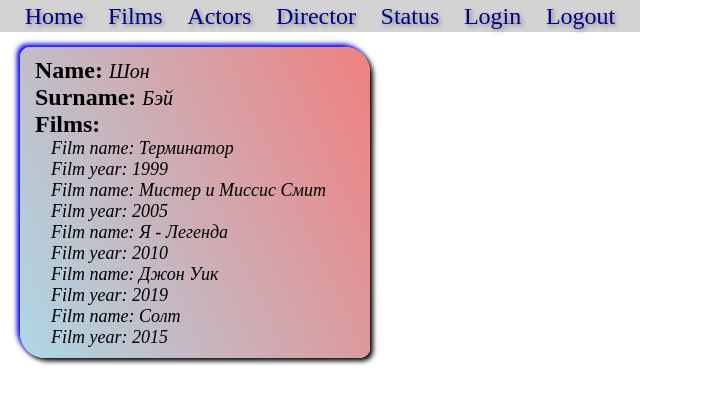
After one commit to AntiViruS90/SearchOnLine, a Django app: page /director_info/1 in a window 1280 px wide. The commit adds this page. Shown: the top 404 px of the page, without its empty margins (0-703 px from the left). Run offline with Django 4.2, Linux system fonts and the light colour scheme; data comes from the database, SQL or seed files in the repository.

Commit message:
new HTML pages: director_list and director_detail

```diff
--- a/SearchBase/models.py
+++ b/SearchBase/models.py
@@ -15,6 +15,9 @@ class Director(m.Model):
 
     def __str__(self):
         return f'{self.firstname} {self.lastname}'
+
+    def get_absolute_url(self):
+        return reverse('director_info', args=[self.id])
 
 
 class Actor(m.Model):
--- a/SearchBase/views.py
+++ b/SearchBase/views.py
@@ -1,6 +1,7 @@
 from django.shortcuts import render, redirect
 from .models import *
-from django.contrib.auth.models import User     # Создание юзера через программу
+from django.contrib.auth.models import User  # Создание юзера через программу
+
 
 # Create your views here.
 
@@ -50,8 +51,10 @@ class FilmsList(generic.ListView):
 #     return HttpResponse(film.title)
 
 
-class FilmDetailList(generic.DetailView):   # Второй вариант
+class FilmDetailList(generic.DetailView):  # Второй вариант
     model = Film
+
+
 """
 В модуле DetailView нужно применять функцию get_absolute_url,
 который был включен в файле models.Film => def
@@ -60,9 +63,19 @@ get_absolute_url(self):
     что именно нужно конвертировать]) args=[self.id])
 
 """
+
+
 class ActorList(generic.ListView):
     model = Actor
 
 
 class ActorDetailList(generic.DetailView):
     model = Actor
+
+
+class DirectorList(generic.ListView):
+    model = Director
+
+
+class DirectorDetailList(generic.DetailView):
+    model = Director
--- a/SearchOnLine/urls.py
+++ b/SearchOnLine/urls.py
@@ -26,7 +26,10 @@ urlpatterns = [
     path('info/<slug:pk>/<str:title>', views.FilmDetailList.as_view(), name='info'),
     path('actor/', views.ActorList.as_view(), name='allactor'),
     path('actor_info/<slug:pk>', views.ActorDetailList.as_view(), name='actor_info'),
+    path('director/', views.DirectorList.as_view(), name='alldirector'),
+    path('director_info/<slug:pk>', views.DirectorDetailList.as_view(), name='director_info'),
     path('user/', include('django.contrib.auth.urls')),
+
 ]
 """
 pk - Primary key identifying или айди(ID)
--- /dev/null
+++ b/templates/SearchBase/director_detail.html
@@ -0,0 +1,15 @@
+{% extends 'index.html' %}
+
+{% block content %}
+    <div class="film_detail">
+        <div><h2>Name: <span><i>{{ director.firstname }}</i></span></h2></div>
+        <div><h2>Surname: <span><i>{{ director.lastname }}</i></span></h2></div>
+
+        <h2>Films:</h2>
+        {% for film in director.film_set.get_queryset %}
+            <p>Film name: {{ film.title }}</p>
+            <p>Film year: {{ film.year }}</p>
+        {% endfor %}
+    </div>
+
+{% endblock content %}
--- a/templates/index.html
+++ b/templates/index.html
@@ -6,7 +6,6 @@
     {% block head %}
     <title>Каталог фильмов</title>
         <link rel="stylesheet" href="{% static 'css/style.css' %}">
-
     {% endblock head %}
 </head>
     <body>
@@ -16,7 +15,7 @@
                 <a href="{% url 'home' %}">Home</a>
                 <a href="{% url 'allfilms' %}">Films</a>
                 <a href="{% url 'allactor' %}">Actors</a>
-                <a href="">Director</a>
+                <a href="{% url 'alldirector' %}">Director</a>
                 <a href="">Status</a>
                 <a href="{% url 'login' %}">Login</a>
                 <a href="{% url 'logout' %}">Logout</a>
```
Also changed, not shown: templates/SearchBase/director_list.html (added, +14 -0 lines).
